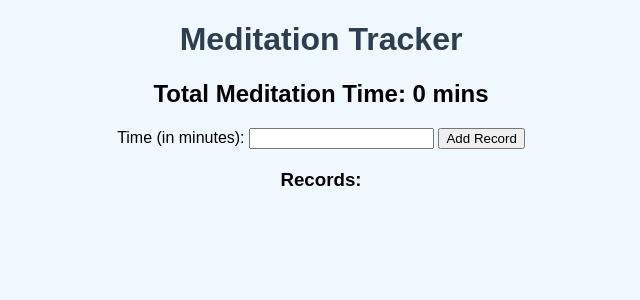
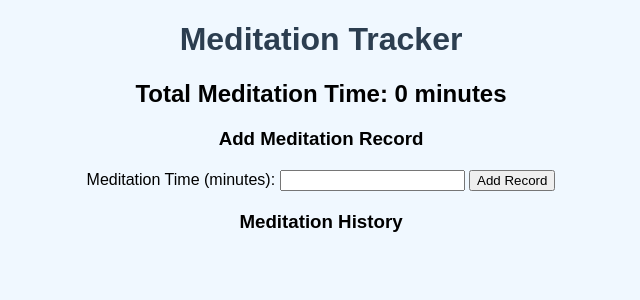
Before and after one commit to ashutoshsp55/prod-meditation-tracker, a Flask app: page / in a window 1280 px wide. Shown: the top 300 px of the page, without its empty margins (319-959 px from the left). Run offline with Flask 3, Linux system fonts and the light colour scheme.

Commit message:
Update index.html

```diff
--- a/templates/index.html
+++ b/templates/index.html
@@ -4,43 +4,50 @@
     <meta charset="UTF-8">
     <meta name="viewport" content="width=device-width, initial-scale=1.0">
     <title>Meditation Tracker</title>
-    <link rel="stylesheet" href="/static/styles.css">
+    <link rel="stylesheet" href="{{ url_for('static', filename='styles.css') }}">
 </head>
 <body>
     <h1>Meditation Tracker</h1>
 
-    <!-- Total Meditation Time -->
     <div>
-        <h2>Total Meditation Time: {{ total_time }} mins</h2>
+        <h2>Total Meditation Time: {{ total_time }} minutes</h2>
     </div>
 
-    <!-- Add Meditation Record -->
-    <form id="add-form" method="POST" action="/add">
-        <label for="meditation_time">Time (in minutes):</label>
+    <div>
+        <h3>Add Meditation Record</h3>
+        <form id="add-record-form" method="POST" action="/add">
+            <label for="meditation_time">Meditation Time (minutes):</label>
             <input type="number" id="meditation_time" name="meditation_time" required>
             <button type="submit">Add Record</button>
         </form>
+    </div>
 
-    <!-- Meditation Records History -->
-    <h3>Records:</h3>
-    <ul id="history">
+    <div>
+        <h3>Meditation History</h3>
+        <ul>
             {% for record in records %}
-        <li>{{ record.time }} mins on {{ record.date }}</li>
+                <li>{{ record.date_added }} - {{ record.meditation_time }} minutes</li>
             {% endfor %}
         </ul>
+    </div>
 
     <script>
-        // Optional: Add AJAX for dynamic form submission
-        document.getElementById('add-form').addEventListener('submit', async (e) => {
-            e.preventDefault();
-            const formData = new FormData(e.target);
-            const response = await fetch('/add', {
+        // Optional JavaScript for handling form submission (to keep it dynamic)
+        document.getElementById("add-record-form").addEventListener("submit", function(event) {
+            event.preventDefault();
+            var formData = new FormData(this);
+            fetch('/add', {
                 method: 'POST',
                 body: formData
+            })
+            .then(response => response.json())
+            .then(data => {
+                alert(data.message);
+                location.reload();  // Reload the page to reflect the new record
+            })
+            .catch(error => {
+                console.error('Error:', error);
             });
-            const result = await response.json();
-            alert(result.message);
-            location.reload(); // Reload the page to update records
         });
     </script>
 </body>
```
Lines whose indentation alone changed are shown as unchanged.
